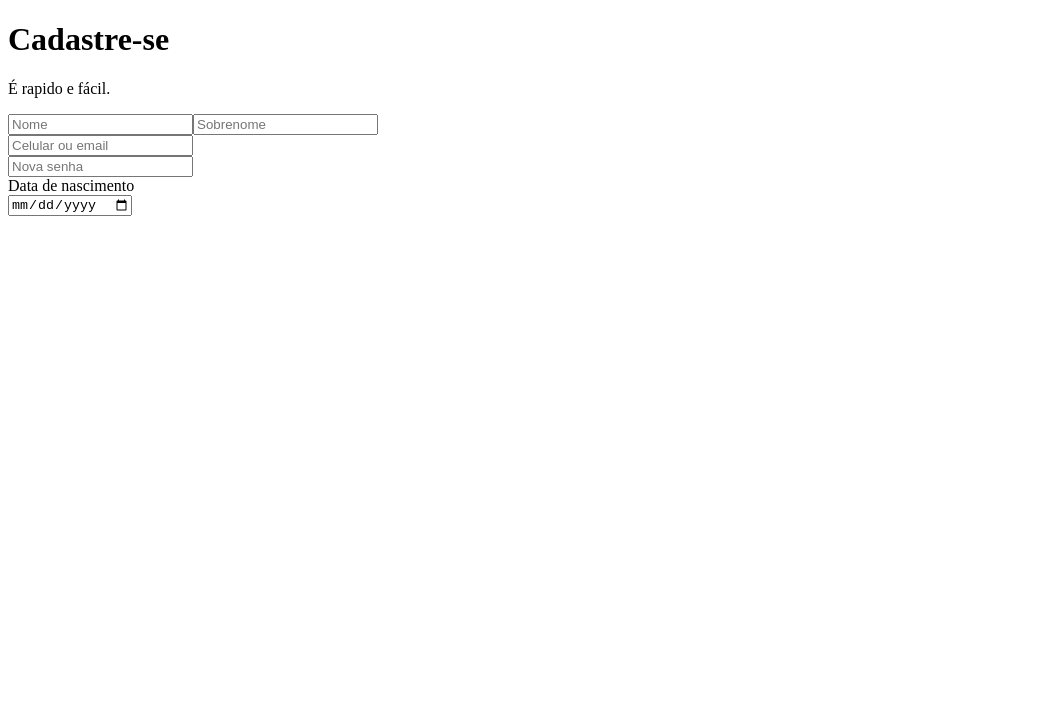
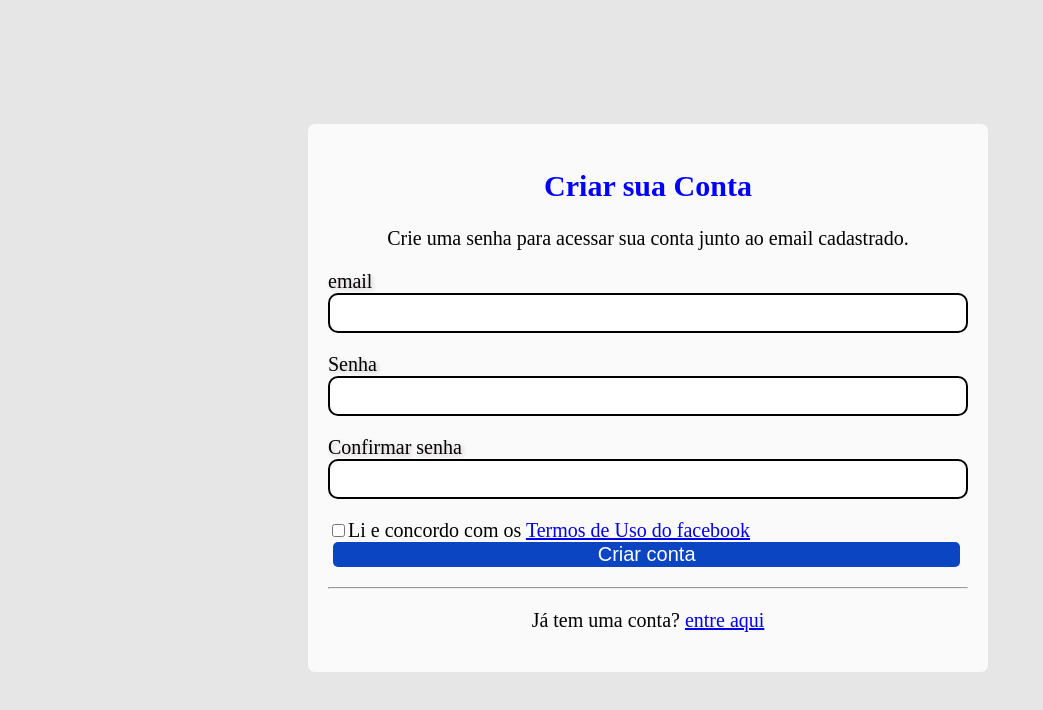
Before and after one commit to devJoseOtavio/Univille, a plain HTML site: page facebook/criarconta.html in a window 1280 px wide. Shown: the whole page, without its empty margins (0-1043 px from the left). Drawn offline with Linux system fonts and the light colour scheme.

Commit message:
Facebook com alterações

```diff
--- /dev/null
+++ b/facebook/criarconta.css
@@ -0,0 +1,77 @@
+body {
+    background-color: rgb(230, 230, 230);
+    min-height: 100vh;
+    min-width: 100vw;
+    display: flex;
+    align-items: center;
+    justify-content: center;
+}
+
+form {
+    background-color: #fafafa;
+    border: 1px solid rgb(230, 230, 230);
+    border-radius: 8px;
+    min-height: 50vh;
+    min-width: 40vw;
+    padding: 20px;
+    font-size: 20px;
+    width: 50%;
+}
+
+h2 {
+    color: blue;
+    text-align: center;
+}
+
+p {
+    text-align: center;
+}
+
+#logo {
+    position: absolute;
+    right: 25%;
+    margin-top: 35px;
+    width: 85px;
+    height: 70px;
+}
+
+.form-control label {
+    text-shadow: 0.1em 0.1em 0.2em rgb(201, 194, 194);
+    color: #000000;
+}
+
+.form-control input {
+  border: 2px solid black;
+  color: black;
+  border-radius: 10px;
+  margin-bottom: 20px;
+  padding: 10px;
+  font-size: 14px;
+  width: 100%;
+}
+
+#login {
+    position: relative;
+    left: 5px;
+    border: none;
+    background-color: rgb(11, 69, 194);
+    border-radius: 5px;
+    margin-bottom: 10px;
+    font-size: 20px;
+    width: 98%;
+    color: white;
+    cursor: pointer;
+}
+
+#login:hover {
+    background: #0026b1;
+}
+
+@media (max-width: 1030px) {
+
+    form {
+        min-height: 80vh;
+        min-width: 60vw;
+        height: 80%;
+    }
+}
--- a/facebook/criarconta.html
+++ b/facebook/criarconta.html
@@ -1,20 +1,33 @@
-<!DOCTYPE html>
-<html lang="en">
+<html>
 <head>
-    <meta charset="UTF-8">
-    <meta http-equiv="X-UA-Compatible" content="IE=edge">
-    <meta name="viewport" content="width=device-width, initial-scale=1.0">
-    <title>Document</title>
+    <title>Register</title>
+    <script src="validate.js"></script>
+    <link href="criarconta.css" rel="stylesheet">
 </head>
-<Link rel="stylesheet" type="text/css" href="criarconta.css">
 <body>
+    <form>
+      <h2>Criar sua Conta</h2>
+      <p>Crie uma senha para acessar sua conta junto ao email cadastrado.</p>
+      <div class="form-control">
+        <label for="username">email</label>
+        <input id="form-control-user" class="form-control-input" type="email" name="username" id="username" autocapitalize="none"/>
+      </div>
 
-        <p><h1>Cadastre-se</h1>É rapido e fácil.</p>
-        <Input type="nome" placeholder="Nome"><input type="sobrenome" placeholder="Sobrenome"><br>
-        <Input type="celular e email" placeholder="Celular ou email"><br>
-        <input type="password" placeholder="Nova senha"><br>
-    <label for="data">Data de nascimento</label><br>
-            <input type="date" id="data" name="datanasc">
+      <div class="form-control">
+        <label for="password">Senha</label>
+        <input id="form-control-password" class="form-control-input" type="password" name="password" id="password" required/>
+      </div>
 
+      <div class="form-control">
+        <label for="password">Confirmar senha</label>
+        <input id="form-control-password" class="form-control-input" type="password" name="repassword" id="repassword" required/>
+      </div>
+      <div>
+        <input type="checkbox" class="checkRegister" required>Li e concordo com os <a  class="checkRegister" href="#">Termos de Uso do facebook</a>
+      </div>
+      <button id="login">Criar conta</button>
+      <hr>
+      <p>Já tem uma conta? <a href="face.html">entre aqui<a></p>
+  </form>
 </body>
 </html>
--- /dev/null
+++ b/facebook/validate.js
@@ -0,0 +1,25 @@
+
+// document.addEventListener("DOMContentLoaded", function (event) {
+//     document.forms["loginForm"].elements["username"].focus();
+//   });
+//   function passwordDisplayToggle() {
+//     var toggleEl = document.getElementById("passwordToggler");
+//     var eyeIcon = "\u{1F441}";
+//     var xIcon = "\u{2715}";
+//     var passEl = document.getElementById("password");
+//     if (passEl.type === "password") {
+//       toggleEl.innerHTML = xIcon;
+//       passEl.type = "text";
+//     } else {
+//       toggleEl.innerHTML = eyeIcon;
+//       passEl.type = "password";
+//     }
+//   }
+
+login = document.getElementById("login")
+
+login.addEventListener("click", createAccount);
+
+function createAccount() {
+    alert('Registrado com Sucesso')
+}
```
Also changed, not shown: facebook/esquesenha.html (+1 -1 lines), facebook/face.html (+1 -1 lines), facebook/face.js (+1 -9 lines).
